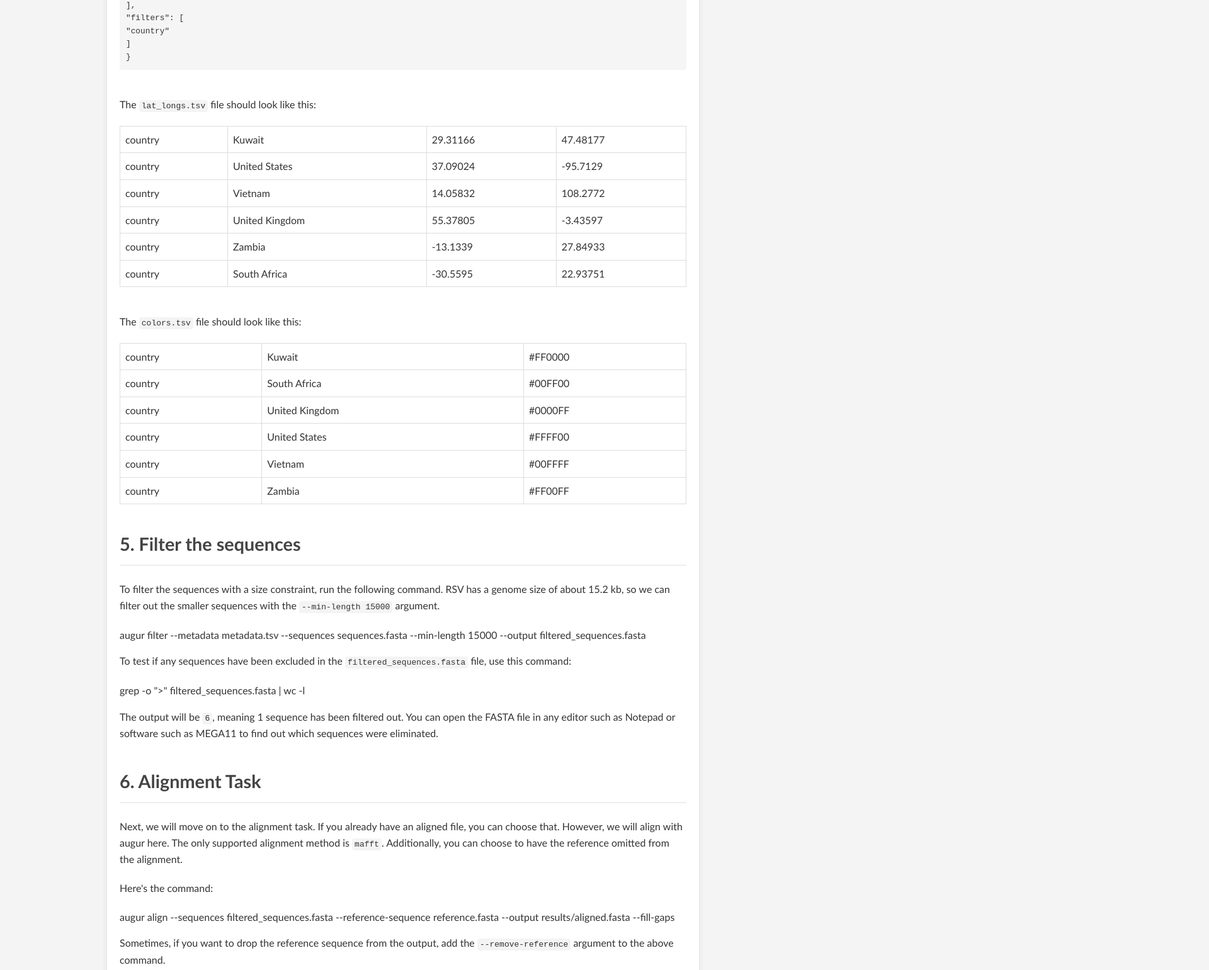
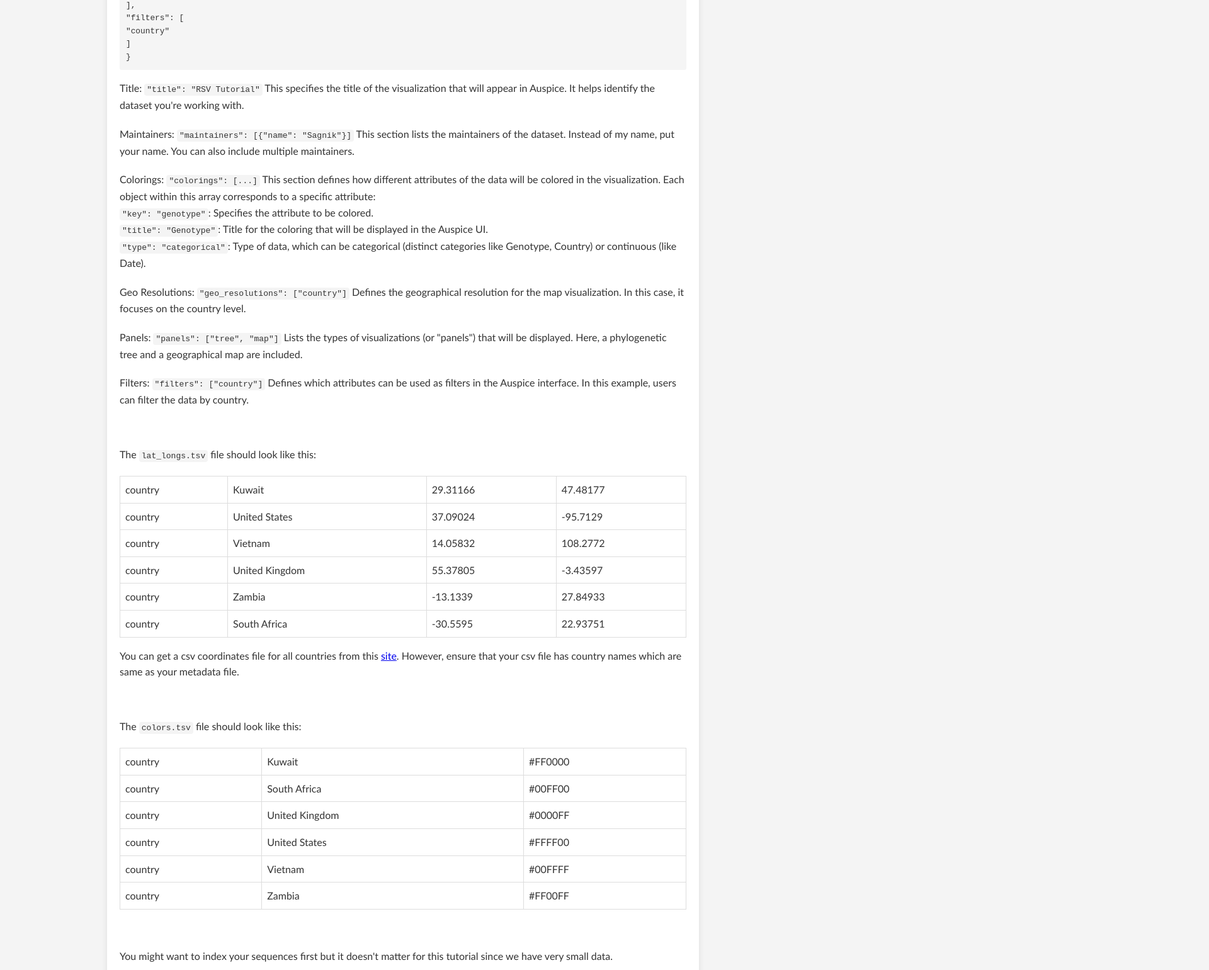
Before and after one commit to Random-User-S/Nextstrain_RSV_tutorial, a plain HTML site: page index.html in a window 1280 px wide. Shown: the part 5580-7121 px from the top of the page at 63% size, 1920 px wide, since content can reach past the window. Drawn offline with Linux system fonts and the light colour scheme.

Commit message:
Update index.html

```diff
--- a/index.html
+++ b/index.html
@@ -255,6 +255,42 @@
 
 
 </div>
+<p> Title:
+
+<code>"title": "RSV Tutorial"</code>
+This specifies the title of the visualization that will appear in Auspice. It helps identify the dataset you're working with.
+</p>
+<p>
+Maintainers:
+
+<code>"maintainers": [{"name": "Sagnik"}]</code>
+This section lists the maintainers of the dataset. Instead of my name, put your name. You can also include multiple maintainers.
+</p>
+<p>
+Colorings:
+
+<code>"colorings": [...]</code>
+This section defines how different attributes of the data will be colored in the visualization. Each object within this array corresponds to a specific attribute:
+<br><code>"key": "genotype"</code>: Specifies the attribute to be colored.
+<br><code>"title": "Genotype"</code>: Title for the coloring that will be displayed in the Auspice UI.
+<br><code>"type": "categorical"</code>: Type of data, which can be categorical (distinct categories like Genotype, Country) or continuous (like Date).
+</p>
+<p>
+Geo Resolutions:
+
+<code>"geo_resolutions": ["country"]</code>
+Defines the geographical resolution for the map visualization. In this case, it focuses on the country level.
+</p>
+<p>
+Panels:
+
+<code>"panels": ["tree", "map"]</code>
+Lists the types of visualizations (or "panels") that will be displayed. Here, a phylogenetic tree and a geographical map are included.
+
+</p>
+Filters:
+<code>"filters": ["country"]</code>
+Defines which attributes can be used as filters in the Auspice interface. In this example, users can filter the data by country.</p>
 
 <br>
 <p> The <code>lat_longs.tsv</code> file should look like this: </p>
@@ -297,6 +333,7 @@
 </tr>
 
 </table>
+<p> You can get a csv coordinates file for all countries from this <a href="https://developers.google.com/public-data/docs/canonical/countries_csv">site</a>. However, ensure that your csv file has country names which are same as your metadata file.</p>
 <br>
 <p> The <code>colors.tsv</code> file should look like this: </p>
 <table style="width:100%" id="table">
@@ -332,18 +369,21 @@
 </tr>
 </table>
 </p>
+<br>
+<p>You might want to index your sequences first but it doesn't matter for this tutorial since we have very small data.</p>
+<br>
 <h2> 5. Filter the sequences </h2>
-<p>To filter the sequences with a size constraint, run the following command. RSV has a genome size of about 15.2 kb, so we can filter out the smaller sequences with the <code>--min-length 15000</code> argument.</p>
+<p>Enter the nextstrain shell typing <code>nextstrain shell .</code> in your ubuntu terminal. To filter the sequences with a size constraint, run the following command. RSV has a genome size of about 15.2 kb, so we can filter out the smaller sequences with the <code>--min-length 15000</code> argument.</p>
 
-<div class="code-block">
+<code>
 augur filter --metadata metadata.tsv --sequences sequences.fasta --min-length 15000 --output filtered_sequences.fasta
-</div>
+</code>
 
 <p>To test if any sequences have been excluded in the <code>filtered_sequences.fasta</code> file, use this command:</p>
 
-<div class="code-block">
+<code>
 grep -o ">" filtered_sequences.fasta | wc -l
-</div>
+</code>
 
 <p>The output will be <code>6</code>, meaning 1 sequence has been filtered out. You can open the FASTA file in any editor such as Notepad or software such as MEGA11 to find out which sequences were eliminated.</p>
 
@@ -353,9 +393,9 @@ grep -o ">" filtered_sequences.fasta | wc -l
 
 <p>Here's the command:</p>
 
-<div class="code-block">
+<code>
 augur align --sequences filtered_sequences.fasta --reference-sequence reference.fasta --output results/aligned.fasta --fill-gaps
-</div>
+</code>
 
 <p>Sometimes, if you want to drop the reference sequence from the output, add the <code>--remove-reference</code> argument to the above command.</p>
 
@@ -363,17 +403,17 @@ augur align --sequences filtered_sequences.fasta --reference-sequence reference.
 
 <h2>7. Tree Construction</h2>
 
-<p>Use this command to make a raw tree:</p>
+<p>We would like to make a phylogenetic tree. The defualt tool used is IQ-Tree. Use this command to make a raw tree first:</p>
 
-<div class="code-block">
+<code>
 augur tree --alignment results/aligned.fasta --output results/tree_raw.nwk
-</div>
+</code>
 
 <p>Refine the tree using this command:</p>
 
-<div class="code-block">
+<code>
 augur refine --tree results/tree_raw.nwk --alignment results/aligned.fasta --metadata metadata.tsv --output-tree results/tree.nwk --output-node-data results/branch_lengths.json --timetree --coalescent opt --date-confidence --date-inference marginal --clock-rate 0.00077 --stochastic-resolve
-</div>
+</code>
 
 <p>We have used the clock rate <code>0.00077</code> or <code>7.7 x 10^-4 subs/base/year</code>.</p>
 
@@ -381,24 +421,26 @@ augur refine --tree results/tree_raw.nwk --alignment results/aligned.fasta --met
 
 <p>Now, it is time to create the JSON file. Use this command:</p>
 
-<div class="code-block">
+<code>
 augur export v2 --tree results/tree.nwk --metadata metadata.tsv --node-data results/branch_lengths.json --colors config/colors.tsv --lat-longs config/lat_longs.tsv --auspice-config config/auspice_config.json --output auspice/rsv.json
-</div>
+</code>
 
 <h2>9. Visualizing the Data</h2>
 
 <p>The final step is to visualize the data, done using the <code>nextstrain view</code> command followed by the name of the directory and file. It is usually:</p>
 
-<div class="code-block">
+<code>
 nextstrain view auspice/
-</div>
+</code>
 
 <p>This command will visualize all the datasets within the directory.</p>
 
 <p><strong>Note:</strong> It is seen that you have to get out of the Nextstrain shell to use this command. However, in some cases, it works inside the Nextstrain shell. To open the link, you need to manually press <code>Ctrl</code> and click on <u>http://127.0.0.1:4000/rsv</u>.</p>
 
-<img src="images/auspice_image.png" alt="Auspice Visualization">
-<img src="images/auspice_image_clade.png" alt="Auspice Clade Visualization">
+<img src="images/auspice_image.png" alt="Auspice Visualization" width="500"> <p> This is how it should look like. </p>
+<img src="images/auspice_image_clade.png" alt="Auspice Clade Visualization" width="500"> <p> Colouring using clades instead of countries. </p>
+<p>
+Also, since we did not mention the details for the reference sequence they are not visible here. </p>
 <h2>Conclusion</h2>
 <p>This tutorial provided a step-by-step guide to set up and run a real-time analysis of RSV using Nextstrain. You can now visualize your own data. Remember to refer to the official Nextstrain documentation for a more detailed understanding.</p>
 
```
